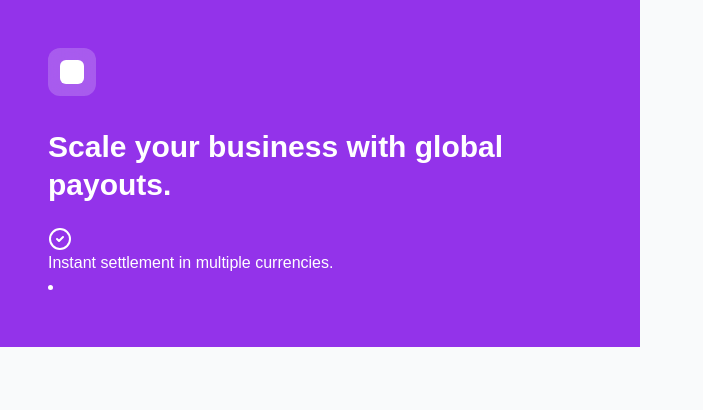
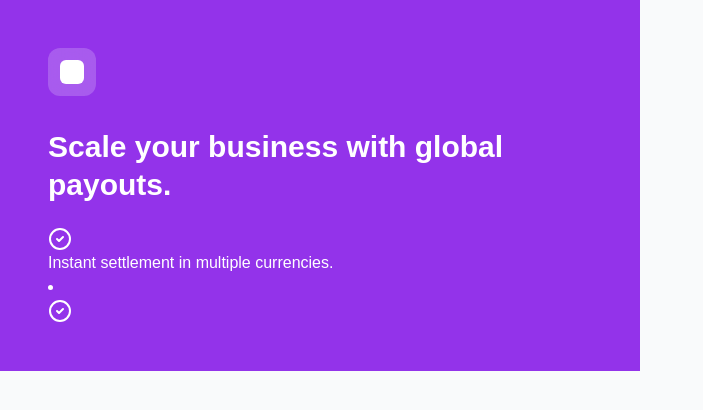
Before and after one commit to Abusadiq006/bridge-pay-dashboard, a React (Vite) app: page /Signup in a window 1280 px wide. Shown: the top 410 px of the page, without its empty margins (0-703 px from the left). Built offline with nearby package versions, Linux system fonts and the light colour scheme; a web font is replaced by a local one.

Commit message:
implementing 2nd CheckCircle

```diff
--- a/src/pages/Signup.jsx
+++ b/src/pages/Signup.jsx
@@ -38,7 +38,9 @@ const Signup = () => {
                                 <span>Instant settlement in multiple currencies.</span>
                             </li>
                         </ul>
-                        <li></li>
+                        <li>
+                            <CheckCircle2 />
+                        </li>
                     </div>
                 </div>
             </div>
```
